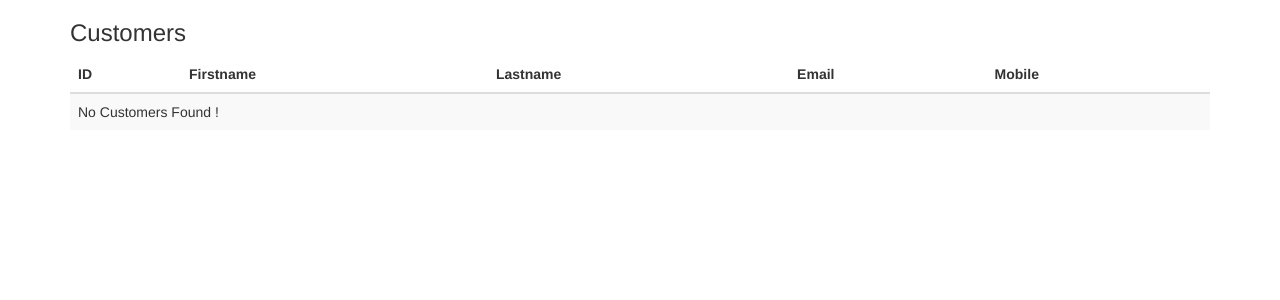
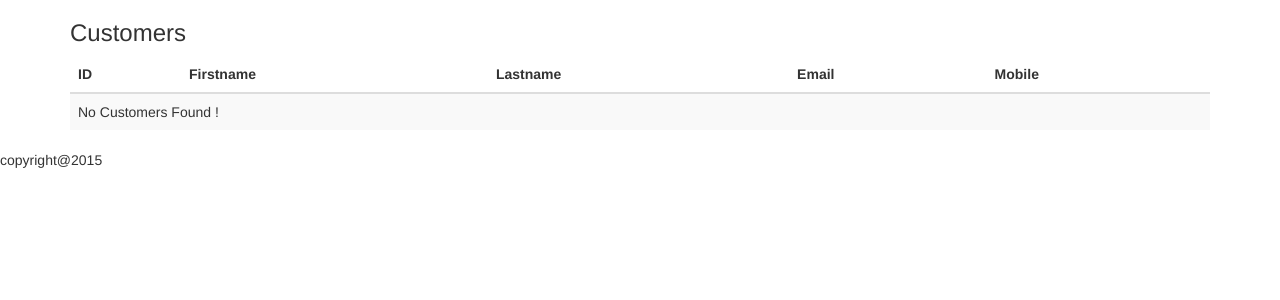
Before and after one commit to akhilnl/bootstrapadmin, a PHP site: page / in a window 1280 px wide. Shown: the top 300 px of the page. Run offline with PHP 8.4, Linux system fonts and the light colour scheme; data that the repository does not hold is empty; some libraries are stand-ins or nearby versions.

Commit message:
added footer text

```diff
--- a/includes/footer.php
+++ b/includes/footer.php
@@ -2,5 +2,6 @@
     <script src="https://ajax.googleapis.com/ajax/libs/jquery/1.11.3/jquery.min.js"></script>
     <!-- Include all compiled plugins (below), or include individual files as needed -->
     <script src="assets/js/bootstrap.min.js"></script>
+    <span>copyright@2015</span>
   </body>
 </html>
```
